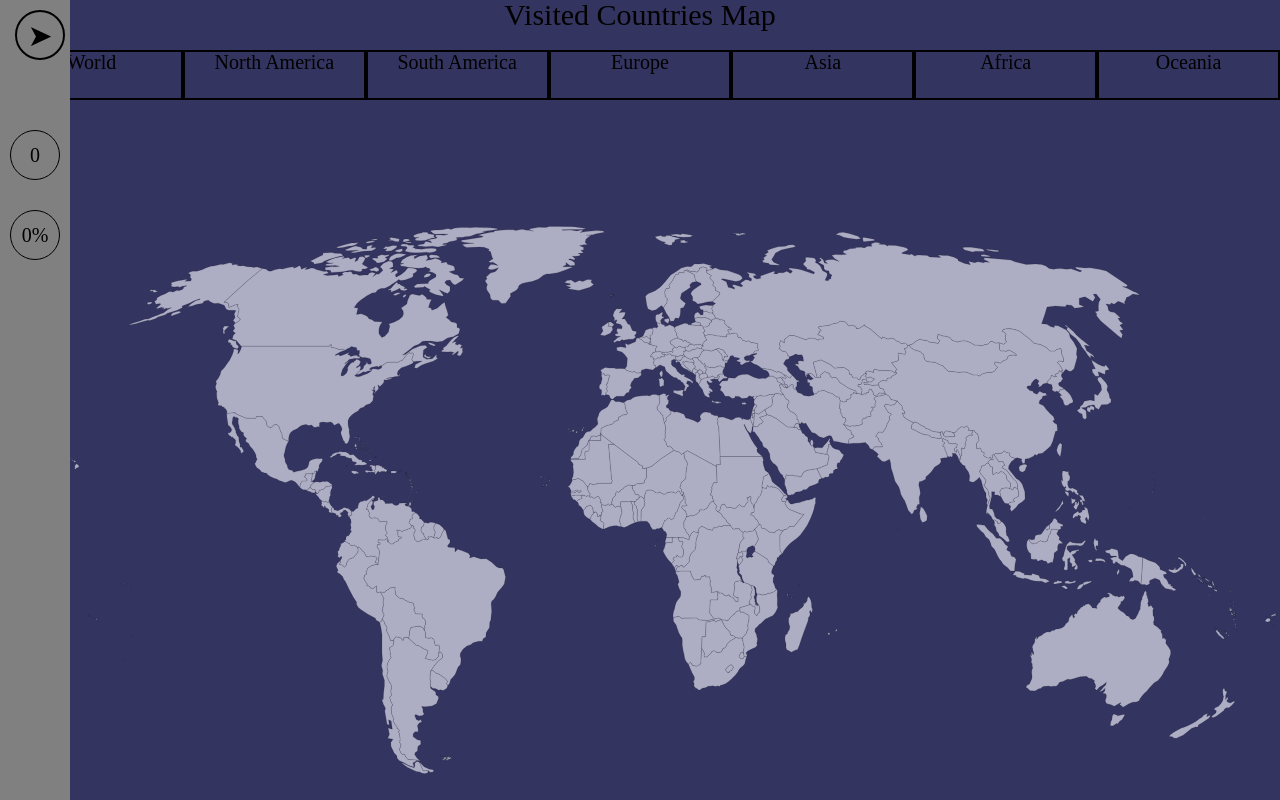
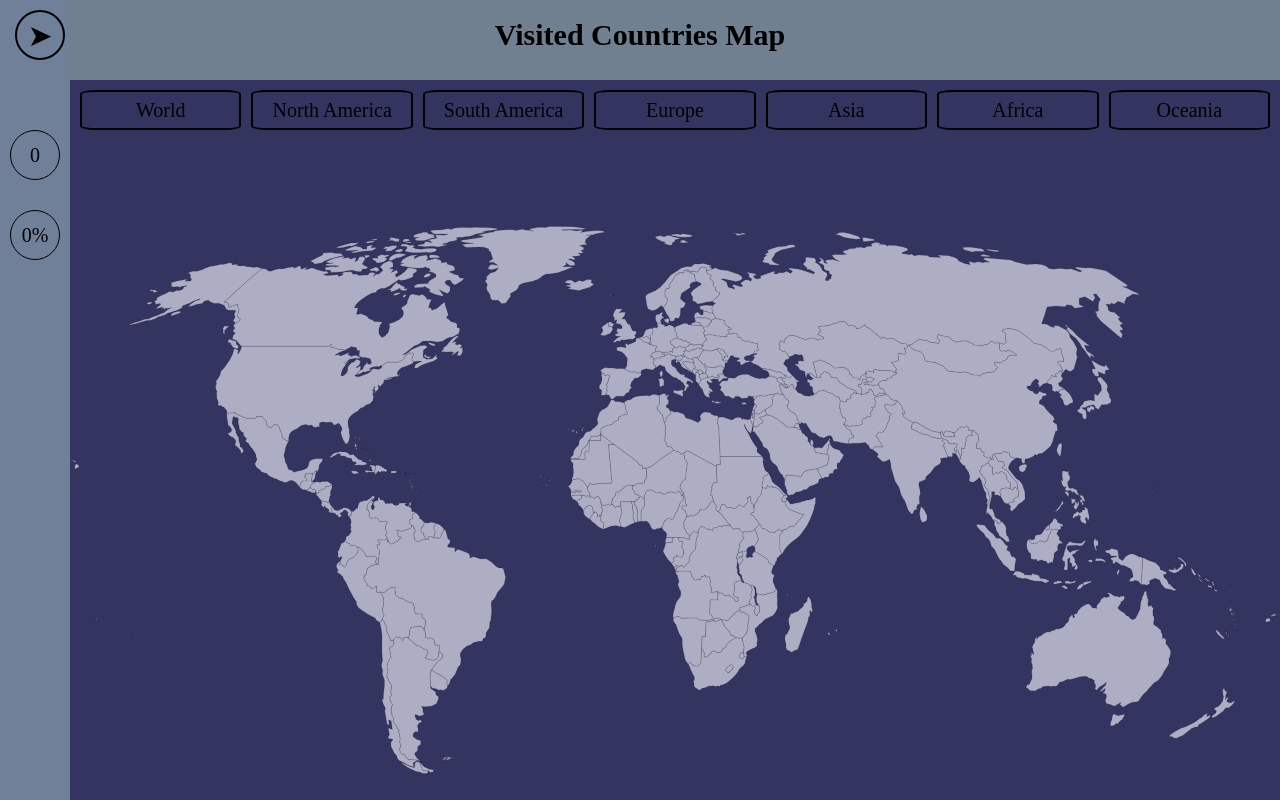
Before and after one commit to KirillPanasiuk9/Visited-Countries-Map, a React (Create React App) app: page / in a window 1280 px wide. Built offline with nearby package versions, Linux system fonts and the light colour scheme; the HTML template or start-up script is replaced by a standard one.

Commit message:
add local storage + nav bar styles

```diff
--- a/src/Components/CountriesList/ListVisitedCountries.jsx
+++ b/src/Components/CountriesList/ListVisitedCountries.jsx
@@ -4,8 +4,10 @@ import CountryForSlideBar from "../CountryForSlideBar/CountryForSlideBar";
 
 const ListVisitedCountries = ({visitedCountries}) => {
     return (
-        <div className="istVisitedCountries">
-            {"Visited Countries:"}
+        <div className="listVisitedCountries">
+            <p>
+                {"Visited Countries:"}
+            </p>
             {visitedCountries.map(item =>
                 <CountryForSlideBar country={item}/>
             )}
--- a/src/Components/CountriesList/listVisitedCountries.css
+++ b/src/Components/CountriesList/listVisitedCountries.css
@@ -0,0 +1,4 @@
+.listVisitedCountries p {
+    font-weight: bold;
+    margin-bottom: 10px;
+}
--- a/src/Components/NavBar/navBar.css
+++ b/src/Components/NavBar/navBar.css
@@ -1,16 +1,18 @@
 .navBar {
     width: 100%;
-    height: 100px;
+    height: 80px;
     zoom: 100%;
     position: fixed;
     z-index: 1000;
+    background-color: #708090;
 }
 
 .title {
     font-size: 30px;
-    margin: 0 auto;
+    margin: 20px auto;
     text-align: center;
     height: 50px;
+    font-weight: bold;
 }
 
 
@@ -19,13 +21,14 @@
     z-index: 1000;
     zoom: unset;
     height: 100%;
-    background-color: grey;
+    background-color: #708098;
     transition: 1s;
     font-size: 16px;
     display: flex;
     flex-direction: column;
     justify-content: flex-start;
     align-items: center;
+    overflow-y: scroll;
 }
 
 .slideBar-on {
--- a/src/Components/NavBar_Continents/navBar_Continents.css
+++ b/src/Components/NavBar_Continents/navBar_Continents.css
@@ -1,14 +1,27 @@
 .navBar_Continents {
     width: 100%;
-    height: 50px;
+    height: 40px;
     display: flex;
     justify-content: center;
     flex-direction: row;
     font-size: 20px;
+    padding-left: 80px;
 }
 
 .continent {
-    width: calc((1/7) *100%);
+    width: calc((1/7) * 98%);
     border: black solid 2px;
+    border-radius: 10%;
+    display: flex;
+    justify-content: space-around;
     text-align: center;
+    align-items: center;
+    margin-right: 10px;
+    transition: 0.5s;
 }
+
+.continent:hover {
+    height: 50px;
+    font-weight: bold;
+    background-color: #708098;
+}
```
Also changed, not shown: src/App.js.
